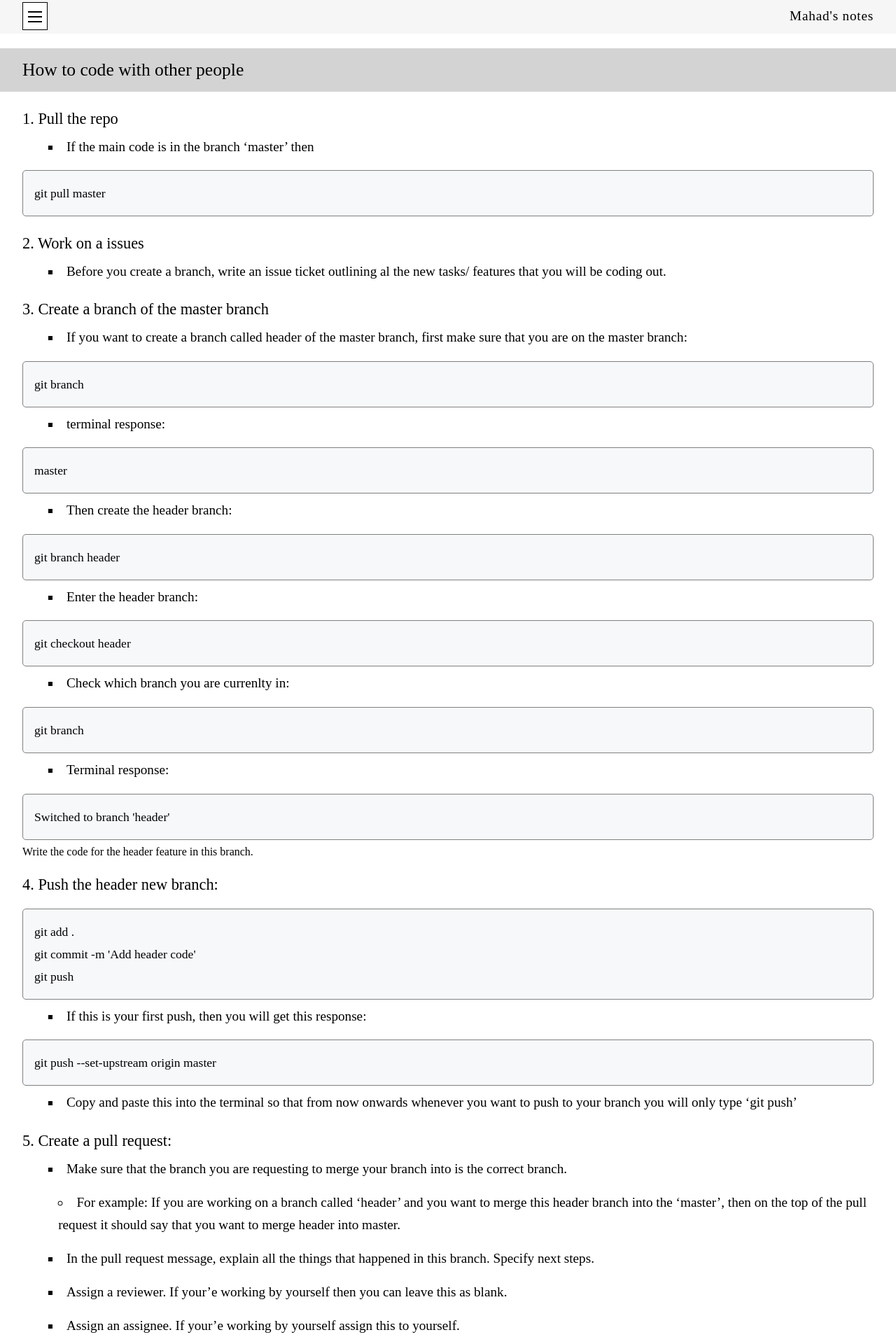
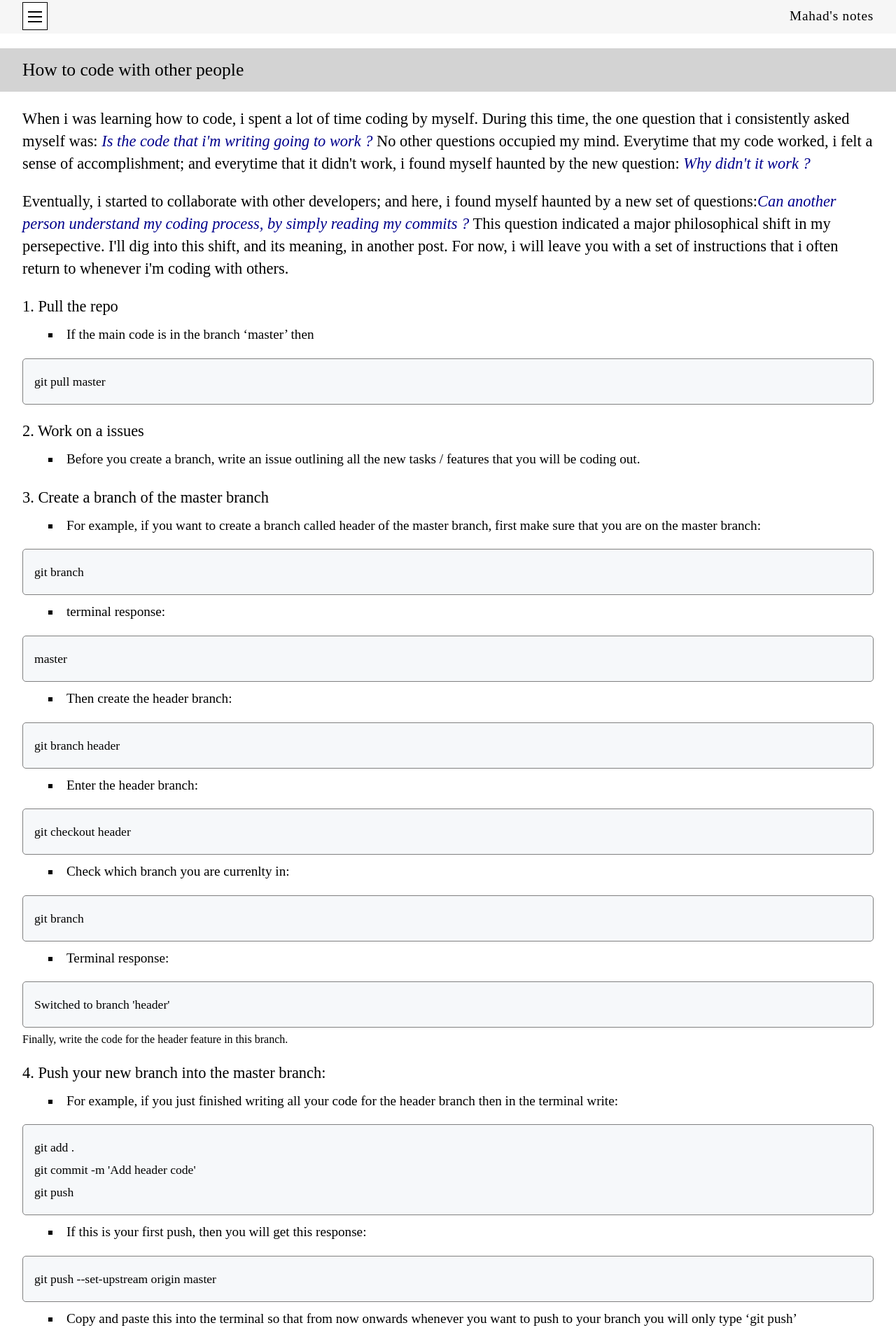
Before and after one commit to Elir-Mahad/notes-v1, a Next.js app: page /coding-with-others in a window 1280 px wide. Shown: the top 1920 px of the page at 70% size. Built offline with nearby package versions, Linux system fonts and the light colour scheme.

Commit message:
Update content on coding with others blog post

```diff
--- a/pages/coding-with-others.js
+++ b/pages/coding-with-others.js
@@ -25,18 +25,42 @@ function CodingWithOthers() {
       </Head>
       <PostTitle>How to code with other people</PostTitle>
       <BlogBody>
+        <Sentence>
+          When i was learning how to code, i spent a lot of time coding by
+          myself. During this time, the one question that i consistently asked
+          myself was:{" "}
+          <em style={{ color: "darkblue" }}>
+            Is the code that i'm writing going to work ?
+          </em>{" "}
+          No other questions occupied my mind. Everytime that my code worked, i
+          felt a sense of accomplishment; and everytime that it didn't work, i
+          found myself haunted by the new question:{" "}
+          <em style={{ color: "darkblue" }}>Why didn't it work ? </em>
+        </Sentence>
+        <Sentence>
+          Eventually, i started to collaborate with other developers; and here,
+          i found myself haunted by a new set of questions:
+          <em style={{ color: "darkblue" }}>
+            Can another person understand my coding process, by simply reading
+            my commits ?
+          </em>{" "}
+          This question indicated a major philosophical shift in my
+          persepective. I'll dig into this shift, and its meaning, in another
+          post. For now, i will leave you with a set of instructions that i
+          often return to whenever i'm coding with others.
+        </Sentence>
         <Sentence>1. Pull the repo</Sentence>
         <Litem>If the main code is in the branch ‘master’ then </Litem>
         <Code>git pull master</Code>
         <Sentence>2. Work on a issues</Sentence>
         <Litem>
-          Before you create a branch, write an issue ticket outlining al the new
-          tasks/ features that you will be coding out.
+          Before you create a branch, write an issue outlining all the new tasks
+          / features that you will be coding out.
         </Litem>
         <Sentence>3. Create a branch of the master branch</Sentence>
         <Litem>
-          If you want to create a branch called header of the master branch,
-          first make sure that you are on the master branch:
+          For example, if you want to create a branch called header of the
+          master branch, first make sure that you are on the master branch:
         </Litem>
         <Code>git branch</Code>
         <Litem>terminal response: </Litem>
@@ -50,10 +74,15 @@ function CodingWithOthers() {
         <Code>git branch</Code>
         <Litem>Terminal response:</Litem>
         <Code>Switched to branch 'header'</Code>
-        <litem>Write the code for the header feature in this branch.</litem>
+        <litem>
+          Finally, write the code for the header feature in this branch.
+        </litem>
 
-        <Sentence>4. Push the header new branch:</Sentence>
-
+        <Sentence>4. Push your new branch into the master branch:</Sentence>
+        <Litem>
+          For example, if you just finished writing all your code for the header
+          branch then in the terminal write:
+        </Litem>
         <Code>
           git add . <br />
           git commit -m 'Add header code' <br />
@@ -74,8 +103,8 @@ function CodingWithOthers() {
         <Sentence>5. Create a pull request:</Sentence>
 
         <Litem>
-          Make sure that the branch you are requesting to merge your branch into
-          is the correct branch.
+          Make sure that the branch that you are requesting to merge your branch
+          into, is the correct branch.
         </Litem>
 
         <LitemTwo>
@@ -122,8 +151,8 @@ function CodingWithOthers() {
         <Sentence>6. Create a new branch:</Sentence>
 
         <Litem>
-          Change the branch back to the master or whatever the branch you are
-          going to be merging into is called.
+          Change the branch back to the master or whatever the branch that
+          you're going to be merging into is called.
         </Litem>
 
         <Litem>Switch to the master branch</Litem>
@@ -152,17 +181,17 @@ function CodingWithOthers() {
 
         <LitemTwo>
           Also, the other person finished working on the menu branch, they
-          submitted it, and it got merged.
+          submitted it, and it got merged into the master.
         </LitemTwo>
 
         <LitemTwo>
-          Now, imagine your next issue is about creating a button.
+          Now, imagine your next branch is about creating a button.
         </LitemTwo>
 
         <LitemTwo>
           Before you create the button branch, you must first update your local
-          repo with all the -code that has been merged into it so far (ie,
-          header + menu).
+          repo with all the code that has been merged into it so far (ie, header
+          + menu).
         </LitemTwo>
 
         <Litem>
--- a/styles/Styles.js
+++ b/styles/Styles.js
@@ -95,6 +95,7 @@ export const SubHeading = styled.h3`
 `;
 
 export const Paragraph = styled.p`
+  font-weight: 100;
   font-size: 1.4rem;
   margin-bottom: 1rem;
   text-indent: 50px;
@@ -102,6 +103,7 @@ export const Paragraph = styled.p`
 `;
 
 export const Sentence = styled.p`
+  font-weight: 100;
   font-size: 1.4rem;
   margin-bottom: 0.5rem;
   line-height: 2rem;
@@ -120,6 +122,7 @@ export const Sentence = styled.p`
 // `;
 
 export const Litem = styled.li`
+  font-weight: 100;
   font-size: 1.2rem;
   margin-bottom: 1rem;
   margin-left: 2.3rem;
@@ -128,6 +131,7 @@ export const Litem = styled.li`
 `;
 
 export const LitemTwo = styled.li`
+  font-weight: 100;
   font-size: 1.2rem;
   margin-bottom: 1rem;
   margin-left: 3.2rem;
```
